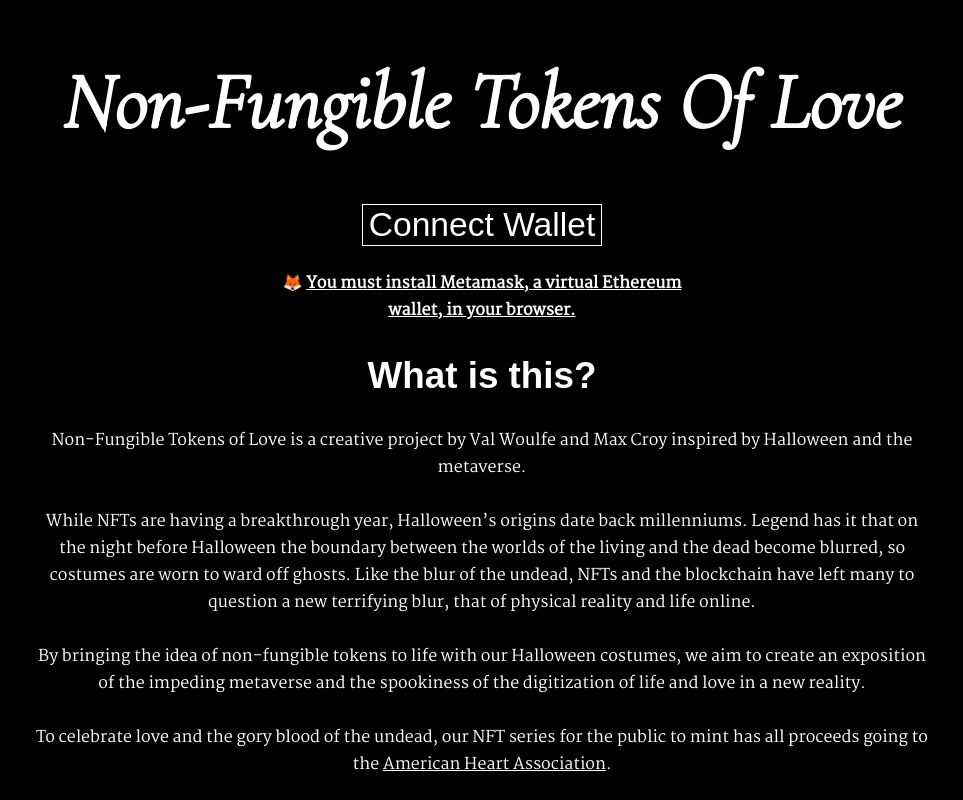
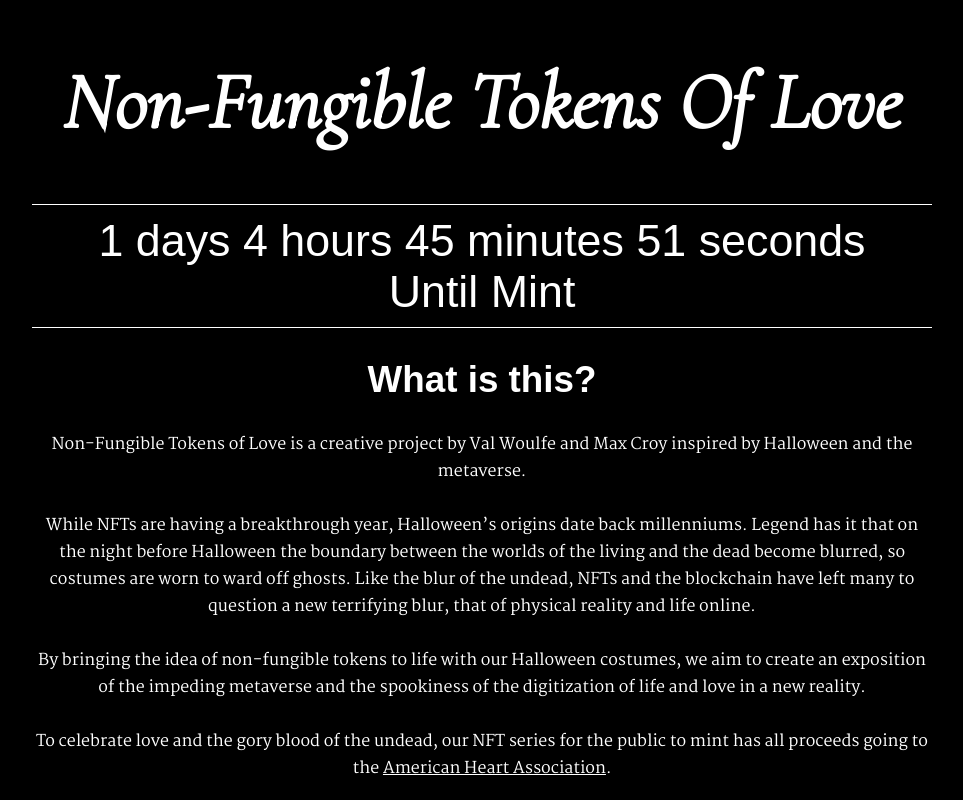
Before and after one commit to maxcroy1/nfts-of-love, a Gatsby site: page / in a window 1280 px wide. Shown: the top 800 px of the page, without its empty margins (158-1121 px from the left). Built offline with nearby package versions, Linux system fonts and the light colour scheme; Gatsby itself is replaced by a stand-in of ours; no server answers; a web font is replaced by a local one.

Commit message:
prepped for merge

```diff
--- a/src/components/sections/timer.js
+++ b/src/components/sections/timer.js
@@ -63,8 +63,6 @@ const Timer = () => {
     );
   });
 
-  timerComponents = [];
-
   return (
     <>
       {timerComponents.length ?
```
